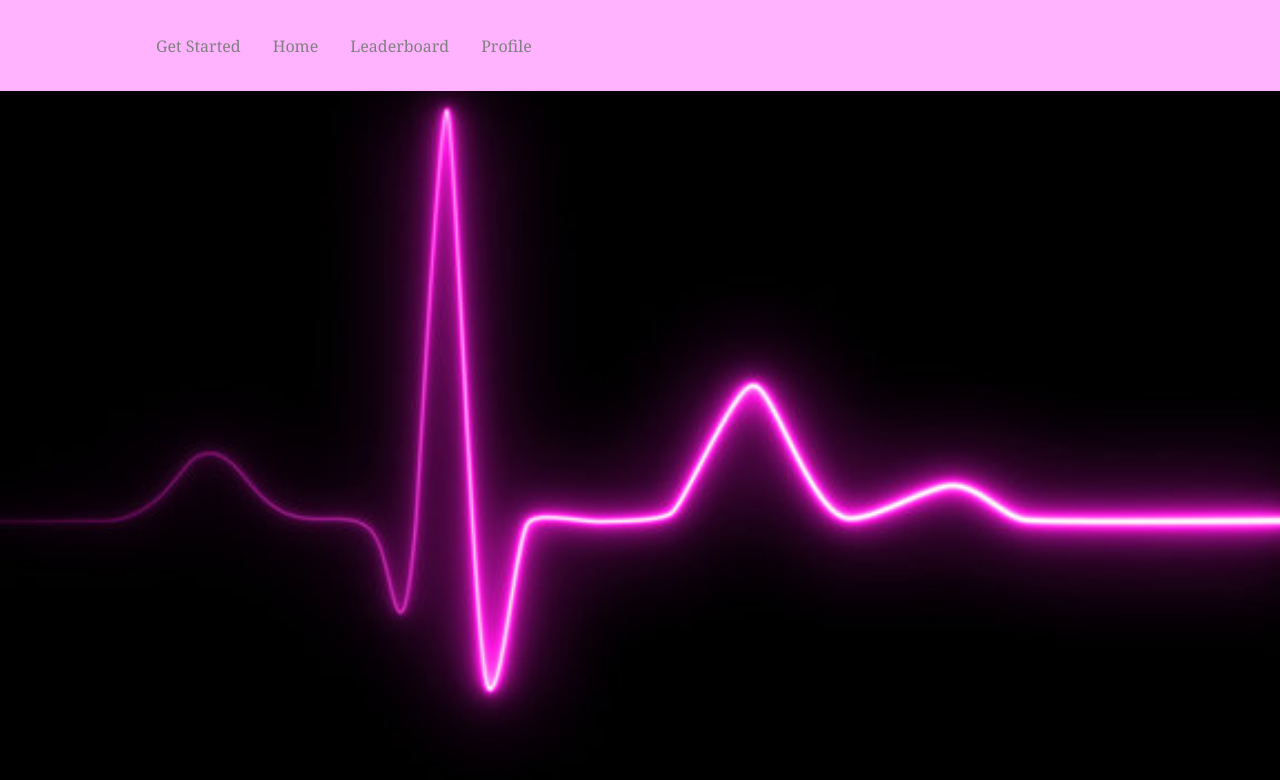
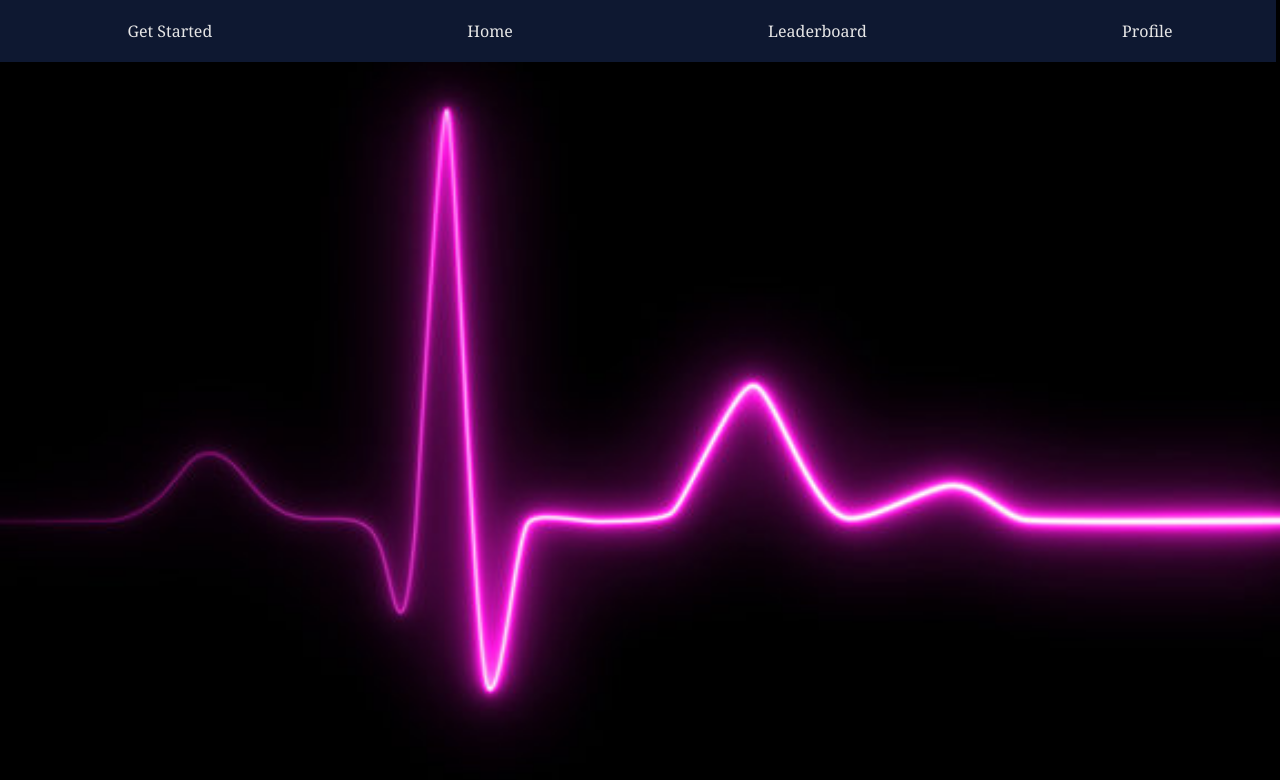
Before and after one commit to CS222-UIUC/course-project-group-101, a React (Create React App) app in the folder frontend/calorie-clash/: page / in a window 1280 px wide. Shown: the top 780 px of the page. Built offline with nearby package versions, Linux system fonts and the light colour scheme.

Commit message:
Fixed the nav bar home link + removed old nav bar

```diff
--- a/frontend/calorie-clash/src/components/Navbar/NavbarElements.js
+++ b/frontend/calorie-clash/src/components/Navbar/NavbarElements.js
@@ -3,24 +3,29 @@ import { NavLink as Link } from "react-router-dom";
 import styled from "styled-components";
 
 export const Nav = styled.nav`
-  background: #ffb3ff;
-  height: 85px;
-  display: flex;
-  justify-content: space-between;
-  padding: 0.2rem calc((100vw - 1000px) / 2);
-  z-index: 12;
+  background-color: #101B37;
+  opacity: 0.9;
+  z-index: 100;
+  position: fixed;
+  top: 0;
+  left: 0;
+  right: 0;
+  width: 99.7%;
 `;
 
 export const NavLink = styled(Link)`
-  color: #808080;
-  display: flex;
-  align-items: center;
+  float: right;
+  display: block;
+  margin: auto;
+  color: white;
+  text-align: center;
+  padding: 20px;
   text-decoration: none;
-  padding: 0 1rem;
-  height: 100%;
+  font-size: 16;
   cursor: pointer;
   &.active {
-    color: #4d4dff;
+    background: #01C8EE;
+    color: black;
   }
 `;
 
--- a/frontend/calorie-clash/src/pages/get-started.js
+++ b/frontend/calorie-clash/src/pages/get-started.js
@@ -1,4 +1,6 @@
 import React from 'react';
+import '../stylesheets/App.css';
+import '../stylesheets/general.css';
 
 /*Opens the getting started page (add correct link when made)*/
 // function signup() {
@@ -7,8 +9,10 @@ import React from 'react';
 
 const Started = () => {
   return (
-    <div>
-      <h1>Learn more here!</h1>
+    <div className="App">
+      <div className = "content center">
+        <h1>Learn more here!</h1>
+      </div>
     </div>
   );
 };
--- a/frontend/calorie-clash/src/pages/home.js
+++ b/frontend/calorie-clash/src/pages/home.js
@@ -1,20 +1,19 @@
-import React from 'react';
+import '../stylesheets/App.css';
+import '../stylesheets/general.css';
+//import Started from './get-started';
 
 /*Opens the getting started page (add correct link when made)*/
 // function signup() {
 //   window.open(App, "_self");
 // }
 
+/*Opens the getting started page (add correct link when made)*/
+//function gettingStarted() {
+//}
+
 const Home = () => {
   return (
     <div className="App">
-      <div id="navbar" className="sticky">
-          {/*Add the appropriate links when the pages are created*/}
-          <a href="leaderboard"> Leaderboard </a>
-          <a href="profile"> Profile </a>
-          <a href="get-started"> Getting Started </a>
-          <a href="home"> Home </a>
-      </div>
       <div id="title" className="center">
           {/*We can put a logo here when we have one*/}
           <h1 className="center projectname"> Calorie Clash </h1>
@@ -34,7 +33,7 @@ const Home = () => {
 
             Interested? Click below to learn more! <br></br><br></br>
 
-            <button id="started" onClick={gettingStarted}>Get Started</button>
+            <button id="started">Get Started</button>
         </p>
       </div>
     </div>
```
